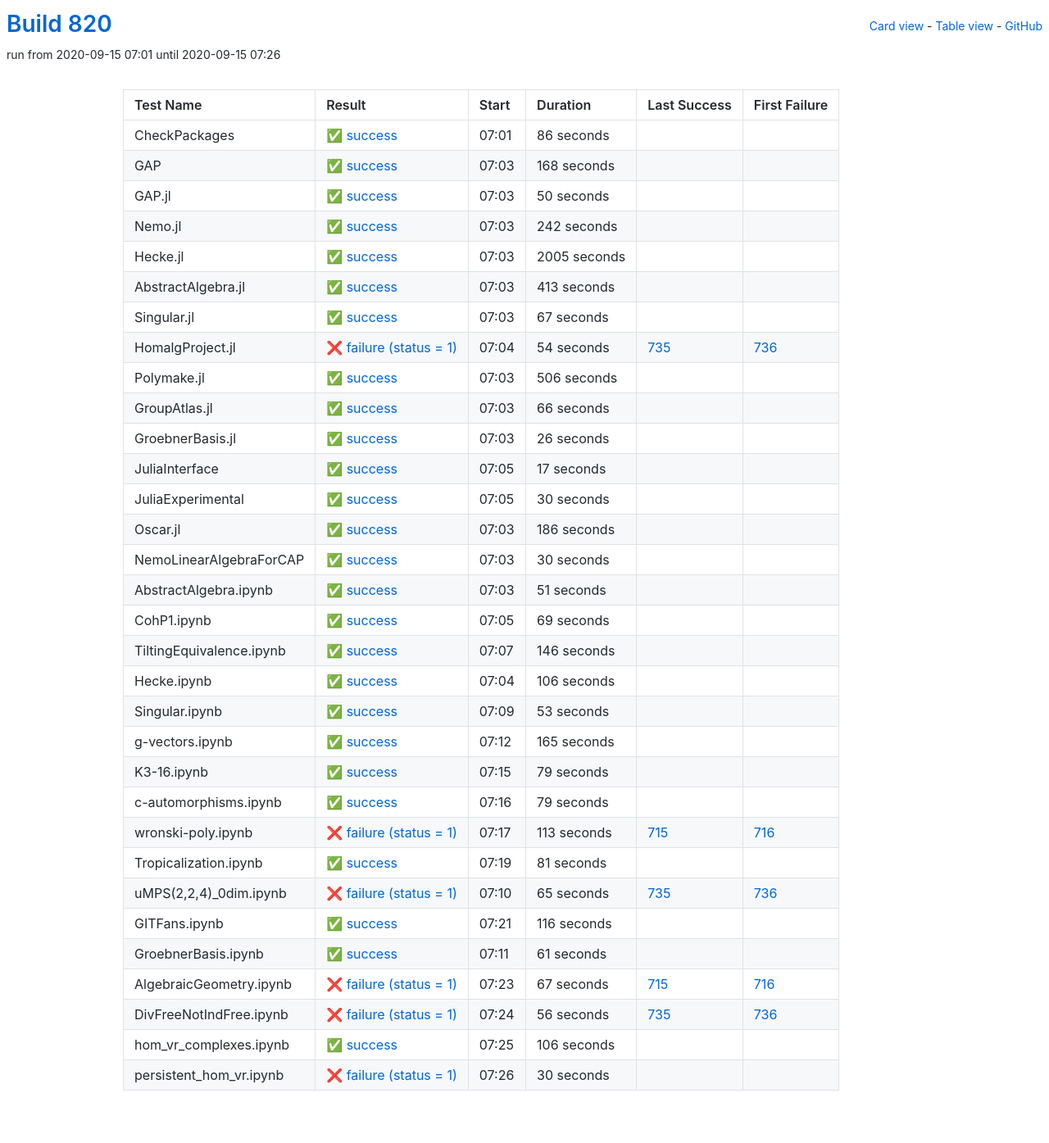
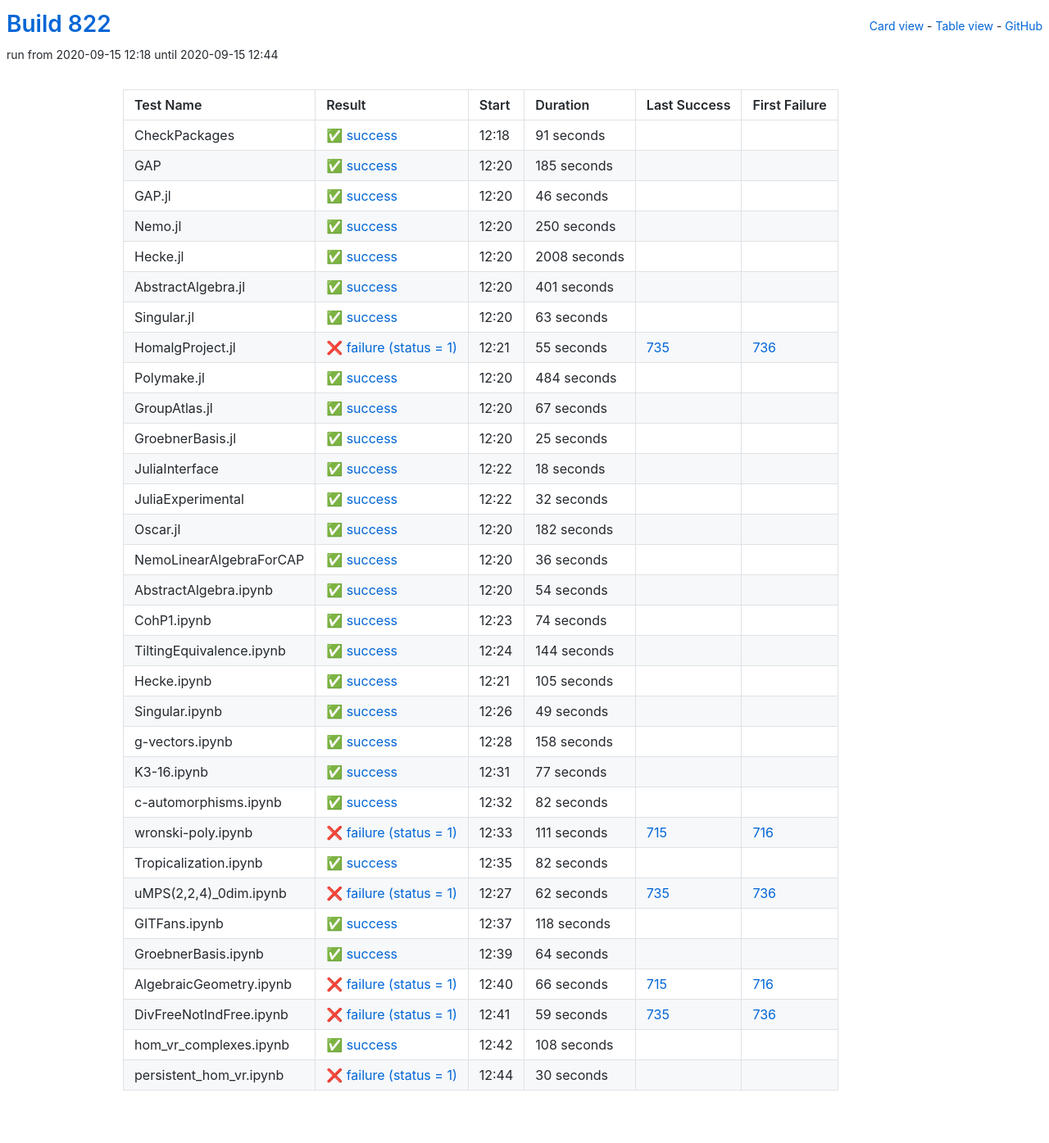
Before and after one commit to oscar-system/oscar-ci-status-stable, a Jekyll site: the page built from table.html, in a window 1280 px wide. Shown: the whole page at 82% size. Built offline with Jekyll 4.4.1, drawn with Linux system fonts in a browser that asks for light colours.

Commit message:
Build #822

```diff
--- a/_data/ci.yml
+++ b/_data/ci.yml
@@ -1,6 +1,6 @@
 ---
-build: 820
-build_url: https://oscarci.mathematik.uni-kl.de/job/oscar-stable/820/
+build: 822
+build_url: https://oscarci.mathematik.uni-kl.de/job/oscar-stable/822/
 job: oscar-stable
 organization: oscar-system
 repo: oscar-ci-status-stable
@@ -8,80 +8,116 @@ repourl: https://github.com/oscar-system/oscar-ci-status-stable
 tests:
 - name: CheckPackages
   id: checkpackages
-  log: https://oscarci.mathematik.uni-kl.de/job/oscar-stable/820/artifact/logs/build-820/CheckPackages.log
-  start: 2020-09-15 07:01
+  log: https://oscarci.mathematik.uni-kl.de/job/oscar-stable/822/artifact/logs/build-822/CheckPackages.log
+  start: 2020-09-15 12:18
   success: true
   exitcode: 0
   status: success
-  duration: 86
+  duration: 91
   last_success: false
   last_success_url:
   first_failure: false
   first_failure_url:
 - name: GAP
   id: gap
-  log: https://oscarci.mathematik.uni-kl.de/job/oscar-stable/820/artifact/logs/build-820/GAP.log
-  start: 2020-09-15 07:03
+  log: https://oscarci.mathematik.uni-kl.de/job/oscar-stable/822/artifact/logs/build-822/GAP.log
+  start: 2020-09-15 12:20
   success: true
   exitcode: 0
   status: success
-  duration: 168
+  duration: 185
   last_success: false
   last_success_url:
   first_failure: false
   first_failure_url:
 - name: GAP.jl
   id: gap-jl
-  log: https://oscarci.mathematik.uni-kl.de/job/oscar-stable/820/artifact/logs/build-820/GAP.jl.log
-  start: 2020-09-15 07:03
+  log: https://oscarci.mathematik.uni-kl.de/job/oscar-stable/822/artifact/logs/build-822/GAP.jl.log
+  start: 2020-09-15 12:20
   success: true
   exitcode: 0
   status: success
-  duration: 50
+  duration: 46
   last_success: false
   last_success_url:
   first_failure: false
   first_failure_url:
 - name: Nemo.jl
   id: nemo-jl
-  log: https://oscarci.mathematik.uni-kl.de/job/oscar-stable/820/artifact/logs/build-820/Nemo.jl.log
-  start: 2020-09-15 07:03
+  log: https://oscarci.mathematik.uni-kl.de/job/oscar-stable/822/artifact/logs/build-822/Nemo.jl.log
+  start: 2020-09-15 12:20
   success: true
   exitcode: 0
   status: success
-  duration: 242
+  duration: 250
   last_success: false
   last_success_url:
   first_failure: false
   first_failure_url:
 - name: Hecke.jl
   id: hecke-jl
-  log: https://oscarci.mathematik.uni-kl.de/job/oscar-stable/820/artifact/logs/build-820/Hecke.jl.log
-  start: 2020-09-15 07:03
+  log: https://oscarci.mathematik.uni-kl.de/job/oscar-stable/822/artifact/logs/build-822/Hecke.jl.log
+  start: 2020-09-15 12:20
   success: true
   exitcode: 0
   status: success
-  duration: 2005
+  duration: 2008
   last_success: false
   last_success_url:
   first_failure: false
   first_failure_url:
 - name: AbstractAlgebra.jl
   id: abstractalgebra-jl
-  log: https://oscarci.mathematik.uni-kl.de/job/oscar-stable/820/artifact/logs/build-820/AbstractAlgebra.jl.log
-  start: 2020-09-15 07:03
+  log: https://oscarci.mathematik.uni-kl.de/job/oscar-stable/822/artifact/logs/build-822/AbstractAlgebra.jl.log
+  start: 2020-09-15 12:20
   success: true
   exitcode: 0
   status: success
-  duration: 413
+  duration: 401
   last_success: false
   last_success_url:
   first_failure: false
   first_failure_url:
 - name: Singular.jl
   id: singular-jl
-  log: https://oscarci.mathematik.uni-kl.de/job/oscar-stable/820/artifact/logs/build-820/Singular.jl.log
-  start: 2020-09-15 07:03
+  log: https://oscarci.mathematik.uni-kl.de/job/oscar-stable/822/artifact/logs/build-822/Singular.jl.log
+  start: 2020-09-15 12:20
+  success: true
+  exitcode: 0
+  status: success
+  duration: 63
+  last_success: false
+  last_success_url:
+  first_failure: false
+  first_failure_url:
+- name: HomalgProject.jl
+  id: homalgproject-jl
+  log: https://oscarci.mathematik.uni-kl.de/job/oscar-stable/822/artifact/logs/build-822/HomalgProject.jl.log
+  start: 2020-09-15 12:21
+  success: false
+  exitcode: 1
+  status: failure
+  duration: 55
+  last_success: 735
+  last_success_url: https://oscarci.mathematik.uni-kl.de/job/oscar-stable/735/
+  first_failure: 736
+  first_failure_url: https://oscarci.mathematik.uni-kl.de/job/oscar-stable/736/
+- name: Polymake.jl
+  id: polymake-jl
+  log: https://oscarci.mathematik.uni-kl.de/job/oscar-stable/822/artifact/logs/build-822/Polymake.jl.log
+  start: 2020-09-15 12:20
+  success: true
+  exitcode: 0
+  status: success
+  duration: 484
+  last_success: false
+  last_success_url:
+  first_failure: false
+  first_failure_url:
+- name: GroupAtlas.jl
+  id: groupatlas-jl
+  log: https://oscarci.mathematik.uni-kl.de/job/oscar-stable/822/artifact/logs/build-822/GroupAtlas.jl.log
+  start: 2020-09-15 12:20
   success: true
   exitcode: 0
   status: success
@@ -90,298 +126,262 @@ tests:
   last_success_url:
   first_failure: false
   first_failure_url:
-- name: HomalgProject.jl
-  id: homalgproject-jl
-  log: https://oscarci.mathematik.uni-kl.de/job/oscar-stable/820/artifact/logs/build-820/HomalgProject.jl.log
-  start: 2020-09-15 07:04
-  success: false
-  exitcode: 1
-  status: failure
-  duration: 54
-  last_success: 735
-  last_success_url: https://oscarci.mathematik.uni-kl.de/job/oscar-stable/735/
-  first_failure: 736
-  first_failure_url: https://oscarci.mathematik.uni-kl.de/job/oscar-stable/736/
-- name: Polymake.jl
-  id: polymake-jl
-  log: https://oscarci.mathematik.uni-kl.de/job/oscar-stable/820/artifact/logs/build-820/Polymake.jl.log
-  start: 2020-09-15 07:03
+- name: GroebnerBasis.jl
+  id: groebnerbasis-jl
+  log: https://oscarci.mathematik.uni-kl.de/job/oscar-stable/822/artifact/logs/build-822/GroebnerBasis.jl.log
+  start: 2020-09-15 12:20
   success: true
   exitcode: 0
   status: success
-  duration: 506
-  last_success: false
-  last_success_url:
-  first_failure: false
-  first_failure_url:
-- name: GroupAtlas.jl
-  id: groupatlas-jl
-  log: https://oscarci.mathematik.uni-kl.de/job/oscar-stable/820/artifact/logs/build-820/GroupAtlas.jl.log
-  start: 2020-09-15 07:03
-  success: true
-  exitcode: 0
-  status: success
-  duration: 66
-  last_success: false
-  last_success_url:
-  first_failure: false
-  first_failure_url:
-- name: GroebnerBasis.jl
-  id: groebnerbasis-jl
-  log: https://oscarci.mathematik.uni-kl.de/job/oscar-stable/820/artifact/logs/build-820/GroebnerBasis.jl.log
-  start: 2020-09-15 07:03
-  success: true
-  exitcode: 0
-  status: success
-  duration: 26
+  duration: 25
   last_success: false
   last_success_url:
   first_failure: false
   first_failure_url:
 - name: JuliaInterface
   id: juliainterface
-  log: https://oscarci.mathematik.uni-kl.de/job/oscar-stable/820/artifact/logs/build-820/JuliaInterface.log
-  start: 2020-09-15 07:05
+  log: https://oscarci.mathematik.uni-kl.de/job/oscar-stable/822/artifact/logs/build-822/JuliaInterface.log
+  start: 2020-09-15 12:22
   success: true
   exitcode: 0
   status: success
-  duration: 17
+  duration: 18
   last_success: false
   last_success_url:
   first_failure: false
   first_failure_url:
 - name: JuliaExperimental
   id: juliaexperimental
-  log: https://oscarci.mathematik.uni-kl.de/job/oscar-stable/820/artifact/logs/build-820/JuliaExperimental.log
-  start: 2020-09-15 07:05
+  log: https://oscarci.mathematik.uni-kl.de/job/oscar-stable/822/artifact/logs/build-822/JuliaExperimental.log
+  start: 2020-09-15 12:22
   success: true
   exitcode: 0
   status: success
-  duration: 30
+  duration: 32
   last_success: false
   last_success_url:
   first_failure: false
   first_failure_url:
 - name: Oscar.jl
   id: oscar-jl
-  log: https://oscarci.mathematik.uni-kl.de/job/oscar-stable/820/artifact/logs/build-820/Oscar.jl.log
-  start: 2020-09-15 07:03
+  log: https://oscarci.mathematik.uni-kl.de/job/oscar-stable/822/artifact/logs/build-822/Oscar.jl.log
+  start: 2020-09-15 12:20
   success: true
   exitcode: 0
   status: success
-  duration: 186
+  duration: 182
   last_success: false
   last_success_url:
   first_failure: false
   first_failure_url:
 - name: NemoLinearAlgebraForCAP
   id: nemolinearalgebraforcap
-  log: https://oscarci.mathematik.uni-kl.de/job/oscar-stable/820/artifact/logs/build-820/NemoLinearAlgebraForCAP.log
-  start: 2020-09-15 07:03
+  log: https://oscarci.mathematik.uni-kl.de/job/oscar-stable/822/artifact/logs/build-822/NemoLinearAlgebraForCAP.log
+  start: 2020-09-15 12:20
   success: true
   exitcode: 0
   status: success
-  duration: 30
+  duration: 36
   last_success: false
   last_success_url:
   first_failure: false
   first_failure_url:
 - name: AbstractAlgebra.ipynb
   id: abstractalgebra-ipynb
-  log: https://oscarci.mathematik.uni-kl.de/job/oscar-stable/820/artifact/logs/build-820/AbstractAlgebra.ipynb.log
-  start: 2020-09-15 07:03
+  log: https://oscarci.mathematik.uni-kl.de/job/oscar-stable/822/artifact/logs/build-822/AbstractAlgebra.ipynb.log
+  start: 2020-09-15 12:20
   success: true
   exitcode: 0
   status: success
-  duration: 51
+  duration: 54
   last_success: false
   last_success_url:
   first_failure: false
   first_failure_url:
 - name: CohP1.ipynb
   id: cohp1-ipynb
-  log: https://oscarci.mathematik.uni-kl.de/job/oscar-stable/820/artifact/logs/build-820/CohP1.ipynb.log
-  start: 2020-09-15 07:05
+  log: https://oscarci.mathematik.uni-kl.de/job/oscar-stable/822/artifact/logs/build-822/CohP1.ipynb.log
+  start: 2020-09-15 12:23
   success: true
   exitcode: 0
   status: success
-  duration: 69
+  duration: 74
   last_success: false
   last_success_url:
   first_failure: false
   first_failure_url:
 - name: TiltingEquivalence.ipynb
   id: tiltingequivalence-ipynb
-  log: https://oscarci.mathematik.uni-kl.de/job/oscar-stable/820/artifact/logs/build-820/TiltingEquivalence.ipynb.log
-  start: 2020-09-15 07:07
+  log: https://oscarci.mathematik.uni-kl.de/job/oscar-stable/822/artifact/logs/build-822/TiltingEquivalence.ipynb.log
+  start: 2020-09-15 12:24
   success: true
   exitcode: 0
   status: success
-  duration: 146
+  duration: 144
   last_success: false
   last_success_url:
   first_failure: false
   first_failure_url:
 - name: Hecke.ipynb
   id: hecke-ipynb
-  log: https://oscarci.mathematik.uni-kl.de/job/oscar-stable/820/artifact/logs/build-820/Hecke.ipynb.log
-  start: 2020-09-15 07:04
+  log: https://oscarci.mathematik.uni-kl.de/job/oscar-stable/822/artifact/logs/build-822/Hecke.ipynb.log
+  start: 2020-09-15 12:21
   success: true
   exitcode: 0
   status: success
-  duration: 106
+  duration: 105
   last_success: false
   last_success_url:
   first_failure: false
   first_failure_url:
 - name: Singular.ipynb
   id: singular-ipynb
-  log: https://oscarci.mathematik.uni-kl.de/job/oscar-stable/820/artifact/logs/build-820/Singular.ipynb.log
-  start: 2020-09-15 07:09
+  log: https://oscarci.mathematik.uni-kl.de/job/oscar-stable/822/artifact/logs/build-822/Singular.ipynb.log
+  start: 2020-09-15 12:26
   success: true
   exitcode: 0
   status: success
-  duration: 53
+  duration: 49
   last_success: false
   last_success_url:
   first_failure: false
   first_failure_url:
 - name: g-vectors.ipynb
   id: g-vectors-ipynb
-  log: https://oscarci.mathematik.uni-kl.de/job/oscar-stable/820/artifact/logs/build-820/g-vectors.ipynb.log
-  start: 2020-09-15 07:12
+  log: https://oscarci.mathematik.uni-kl.de/job/oscar-stable/822/artifact/logs/build-822/g-vectors.ipynb.log
+  start: 2020-09-15 12:28
   success: true
   exitcode: 0
   status: success
-  duration: 165
+  duration: 158
   last_success: false
   last_success_url:
   first_failure: false
   first_failure_url:
 - name: K3-16.ipynb
   id: k3-16-ipynb
-  log: https://oscarci.mathematik.uni-kl.de/job/oscar-stable/820/artifact/logs/build-820/K3-16.ipynb.log
-  start: 2020-09-15 07:15
+  log: https://oscarci.mathematik.uni-kl.de/job/oscar-stable/822/artifact/logs/build-822/K3-16.ipynb.log
+  start: 2020-09-15 12:31
   success: true
   exitcode: 0
   status: success
-  duration: 79
+  duration: 77
   last_success: false
   last_success_url:
   first_failure: false
   first_failure_url:
 - name: c-automorphisms.ipynb
   id: c-automorphisms-ipynb
-  log: https://oscarci.mathematik.uni-kl.de/job/oscar-stable/820/artifact/logs/build-820/c-automorphisms.ipynb.log
-  start: 2020-09-15 07:16
+  log: https://oscarci.mathematik.uni-kl.de/job/oscar-stable/822/artifact/logs/build-822/c-automorphisms.ipynb.log
+  start: 2020-09-15 12:32
   success: true
   exitcode: 0
   status: success
-  duration: 79
+  duration: 82
   last_success: false
   last_success_url:
   first_failure: false
   first_failure_url:
 - name: wronski-poly.ipynb
   id: wronski-poly-ipynb
-  log: https://oscarci.mathematik.uni-kl.de/job/oscar-stable/820/artifact/logs/build-820/wronski-poly.ipynb.log
-  start: 2020-09-15 07:17
+  log: https://oscarci.mathematik.uni-kl.de/job/oscar-stable/822/artifact/logs/build-822/wronski-poly.ipynb.log
+  start: 2020-09-15 12:33
   success: false
   exitcode: 1
   status: failure
-  duration: 113
+  duration: 111
   last_success: 715
   last_success_url: https://oscarci.mathematik.uni-kl.de/job/oscar-stable/715/
   first_failure: 716
   first_failure_url: https://oscarci.mathematik.uni-kl.de/job/oscar-stable/716/
 - name: Tropicalization.ipynb
   id: tropicalization-ipynb
-  log: https://oscarci.mathematik.uni-kl.de/job/oscar-stable/820/artifact/logs/build-820/Tropicalization.ipynb.log
-  start: 2020-09-15 07:19
+  log: https://oscarci.mathematik.uni-kl.de/job/oscar-stable/822/artifact/logs/build-822/Tropicalization.ipynb.log
+  start: 2020-09-15 12:35
   success: true
   exitcode: 0
   status: success
-  duration: 81
+  duration: 82
   last_success: false
   last_success_url:
   first_failure: false
   first_failure_url:
 - name: uMPS(2,2,4)_0dim.ipynb
   id: umps-2-2-4-0dim-ipynb
-  log: https://oscarci.mathematik.uni-kl.de/job/oscar-stable/820/artifact/logs/build-820/uMPS-2-2-4-_0dim.ipynb.log
-  start: 2020-09-15 07:10
+  log: https://oscarci.mathematik.uni-kl.de/job/oscar-stable/822/artifact/logs/build-822/uMPS-2-2-4-_0dim.ipynb.log
+  start: 2020-09-15 12:27
   success: false
   exitcode: 1
   status: failure
-  duration: 65
+  duration: 62
   last_success: 735
   last_success_url: https://oscarci.mathematik.uni-kl.de/job/oscar-stable/735/
   first_failure: 736
   first_failure_url: https://oscarci.mathematik.uni-kl.de/job/oscar-stable/736/
 - name: GITFans.ipynb
   id: gitfans-ipynb
-  log: https://oscarci.mathematik.uni-kl.de/job/oscar-stable/820/artifact/logs/build-820/GITFans.ipynb.log
-  start: 2020-09-15 07:21
+  log: https://oscarci.mathematik.uni-kl.de/job/oscar-stable/822/artifact/logs/build-822/GITFans.ipynb.log
+  start: 2020-09-15 12:37
   success: true
   exitcode: 0
   status: success
-  duration: 116
+  duration: 118
   last_success: false
   last_success_url:
   first_failure: false
   first_failure_url:
 - name: GroebnerBasis.ipynb
   id: groebnerbasis-ipynb
-  log: https://oscarci.mathematik.uni-kl.de/job/oscar-stable/820/artifact/logs/build-820/GroebnerBasis.ipynb.log
-  start: 2020-09-15 07:11
+  log: https://oscarci.mathematik.uni-kl.de/job/oscar-stable/822/artifact/logs/build-822/GroebnerBasis.ipynb.log
+  start: 2020-09-15 12:39
   success: true
   exitcode: 0
   status: success
-  duration: 61
+  duration: 64
   last_success: false
   last_success_url:
   first_failure: false
   first_failure_url:
 - name: AlgebraicGeometry.ipynb
   id: algebraicgeometry-ipynb
-  log: https://oscarci.mathematik.uni-kl.de/job/oscar-stable/820/artifact/logs/build-820/AlgebraicGeometry.ipynb.log
-  start: 2020-09-15 07:23
+  log: https://oscarci.mathematik.uni-kl.de/job/oscar-stable/822/artifact/logs/build-822/AlgebraicGeometry.ipynb.log
+  start: 2020-09-15 12:40
   success: false
   exitcode: 1
   status: failure
-  duration: 67
+  duration: 66
   last_success: 715
   last_success_url: https://oscarci.mathematik.uni-kl.de/job/oscar-stable/715/
   first_failure: 716
   first_failure_url: https://oscarci.mathematik.uni-kl.de/job/oscar-stable/716/
 - name: DivFreeNotIndFree.ipynb
   id: divfreenotindfree-ipynb
-  log: https://oscarci.mathematik.uni-kl.de/job/oscar-stable/820/artifact/logs/build-820/DivFreeNotIndFree.ipynb.log
-  start: 2020-09-15 07:24
+  log: https://oscarci.mathematik.uni-kl.de/job/oscar-stable/822/artifact/logs/build-822/DivFreeNotIndFree.ipynb.log
+  start: 2020-09-15 12:41
   success: false
   exitcode: 1
   status: failure
-  duration: 56
+  duration: 59
   last_success: 735
   last_success_url: https://oscarci.mathematik.uni-kl.de/job/oscar-stable/735/
   first_failure: 736
   first_failure_url: https://oscarci.mathematik.uni-kl.de/job/oscar-stable/736/
 - name: hom_vr_complexes.ipynb
   id: hom-vr-complexes-ipynb
-  log: https://oscarci.mathematik.uni-kl.de/job/oscar-stable/820/artifact/logs/build-820/hom_vr_complexes.ipynb.log
-  start: 2020-09-15 07:25
+  log: https://oscarci.mathematik.uni-kl.de/job/oscar-stable/822/artifact/logs/build-822/hom_vr_complexes.ipynb.log
+  start: 2020-09-15 12:42
   success: true
   exitcode: 0
   status: success
-  duration: 106
+  duration: 108
   last_success: false
   last_success_url:
   first_failure: false
   first_failure_url:
 - name: persistent_hom_vr.ipynb
   id: persistent-hom-vr-ipynb
-  log: https://oscarci.mathematik.uni-kl.de/job/oscar-stable/820/artifact/logs/build-820/persistent_hom_vr.ipynb.log
-  start: 2020-09-15 07:26
+  log: https://oscarci.mathematik.uni-kl.de/job/oscar-stable/822/artifact/logs/build-822/persistent_hom_vr.ipynb.log
+  start: 2020-09-15 12:44
   success: false
   exitcode: 1
   status: failure
```
Also changed, not shown: README.md.
